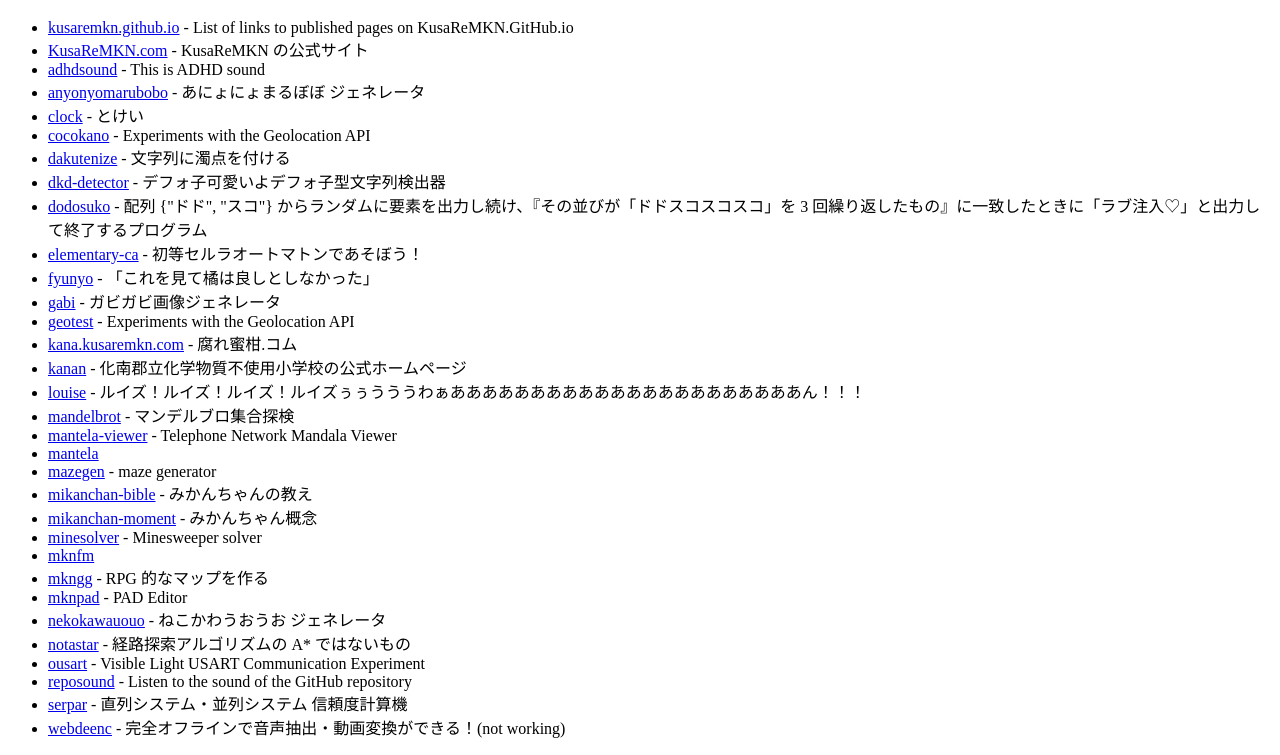
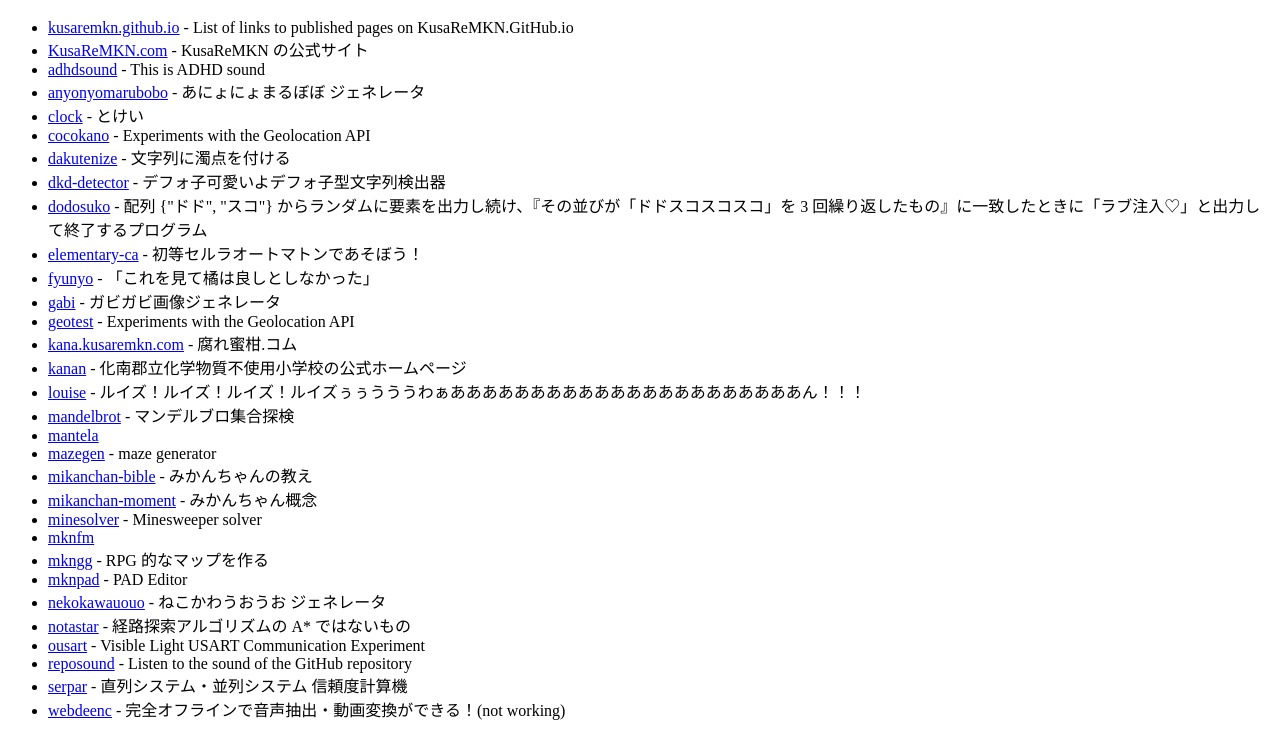
Before and after one commit to KusaReMKN/kusaremkn.github.io, a plain HTML site: page index.html in a window 1280 px wide. Shown: the part 61-816 px from the top of the page. Drawn offline with Linux system fonts and the light colour scheme.

Commit message:
mantela-viewer is no longer there

```diff
--- a/index.html
+++ b/index.html
@@ -26,7 +26,6 @@
 <li><a href="/kanan/">kanan</a> - 化南郡立化学物質不使用小学校の公式ホームページ</li>
 <li><a href="/louise/">louise</a> - ルイズ！ルイズ！ルイズ！ルイズぅぅうううわぁああああああああああああああああああああああん！！！</li>
 <li><a href="/mandelbrot/">mandelbrot</a> - マンデルブロ集合探検</li>
-<li><a href="/mantela-viewer/">mantela-viewer</a> - Telephone Network Mandala Viewer</li>
 <li><a href="/mantela/">mantela</a></li>
 <li><a href="/mazegen/">mazegen</a> - maze generator</li>
 <li><a href="/mikanchan-bible/">mikanchan-bible</a> - みかんちゃんの教え</li>
```
